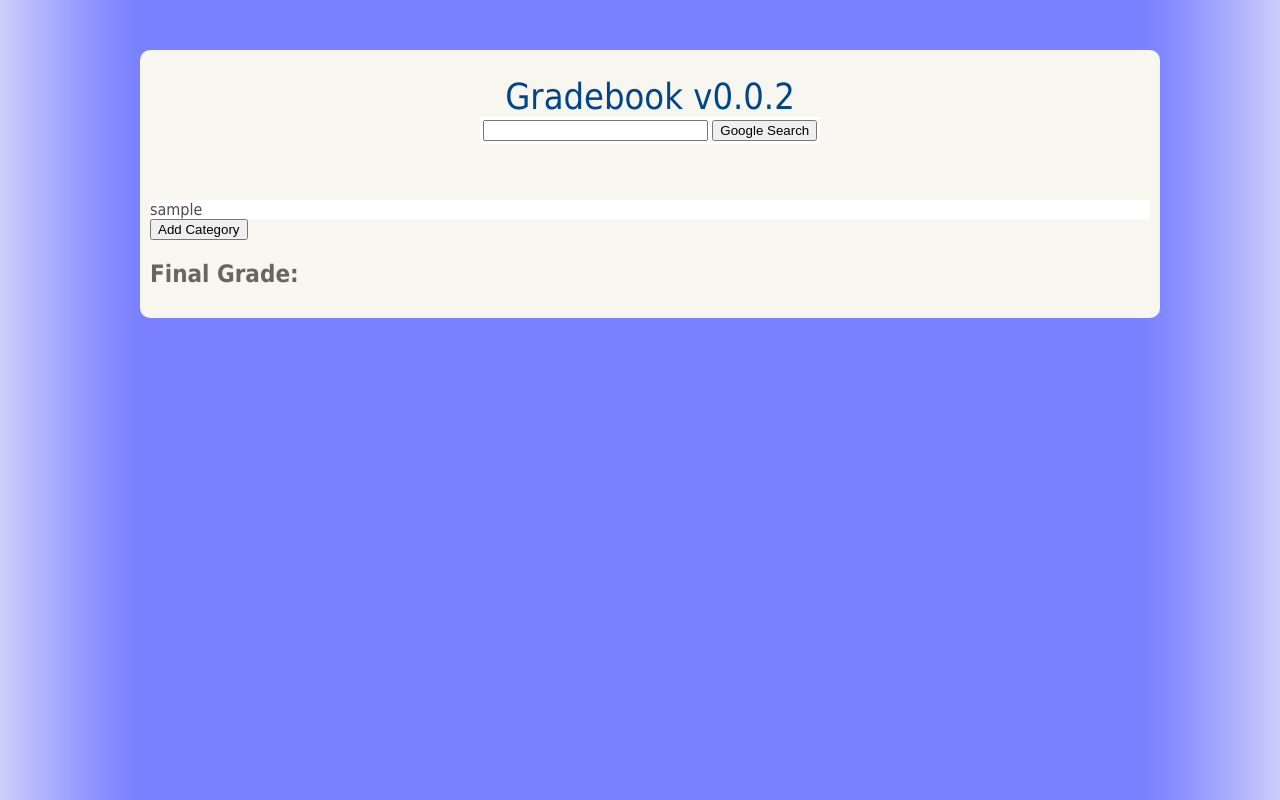
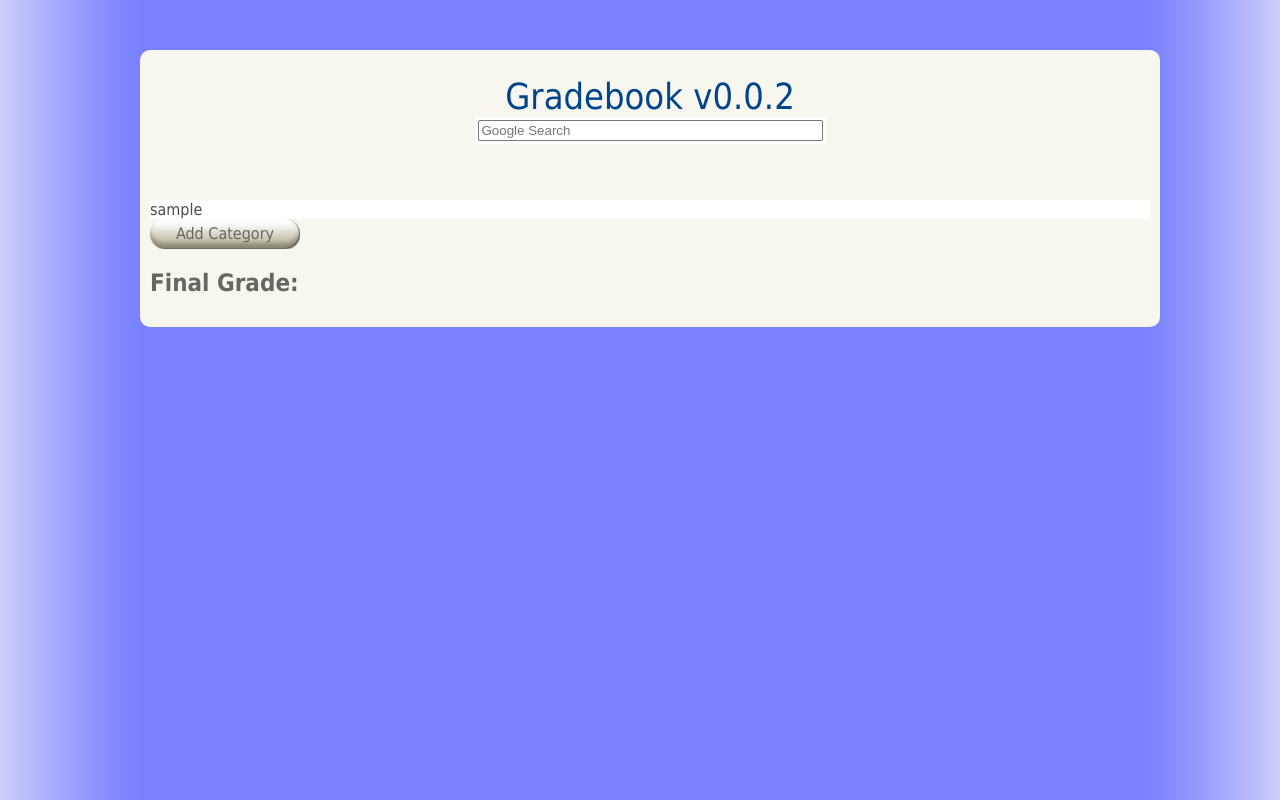
Before and after one commit to Hackathon-UCSC-2015/Practice-grade-project, a plain HTML site: page files/index.html in a window 1280 px wide. Drawn offline with nearby package versions, Linux system fonts and the light colour scheme.

Commit message:
Add images

```diff
--- a/files/index.html
+++ b/files/index.html
@@ -19,8 +19,7 @@
                     <A HREF="http://www.google.com/">
                     <IMG SRC="http://www.google.com/logos/Logo_40wht.gif"
                     border="0" ALT="Google" align="absmiddle"></A>-->
-                    <INPUT TYPE=text name=q size=25 maxlength=255 value="">
-                    <INPUT type=submit name=btnG VALUE="Google Search">
+                    <INPUT TYPE=text name=q size=40 maxlength=255 value="" placeholder="Google Search">
                     </td></tr></TABLE>
                     </FORM>
                     </center>
@@ -28,7 +27,8 @@
                 </div>
             </div>
             <div id="testOutputBox">sample</div>
-            <button onClick="addCategory();">Add Category</button>
+            <div id="AddCategoryButton" onClick="addCategory()" alt="Add Category">Add Category</div>
+            <!--<button onClick="addCategory();">Add Category</button>-->
             <div id="gradeCategories">
                 <div id="categoryTemplate" class="category" style="display:none">
 					<h3 class="categoryTitle" contenteditable="true">Category</h3>
--- a/files/stylesheet.css
+++ b/files/stylesheet.css
@@ -1,5 +1,5 @@
 .category {
-
+    margin-left:10px;
 }
 
 body {
@@ -50,7 +50,23 @@ body {
 	margin:10px;
 }
 .assignment {
-	margin-left:10px;
+	margin-left:20px;
+}
+#AddCategoryButton {
+	background-image:url(images/add_category_up.png);
+	width:150px;
+	height:25px;
+	text-align:center;
+	vertical-align:central;
+	padding-top:5px;
+}
+#AddCategoryButton:hover {
+	color:#FF0;
+	background-image:url(images/add_category_over.gif)
+}
+#AddCategoryButton:active {
+	color:#FF0;
+	background-image:url(images/add_category_down.png)
 }
 #bodyContent {
 	position:absolute;
```
Also changed, not shown: files/images/add_category_down.png (added), files/images/add_category_over.gif (added), files/images/add_category_over.png (added), files/images/add_category_up.png (added), 1 other file.
